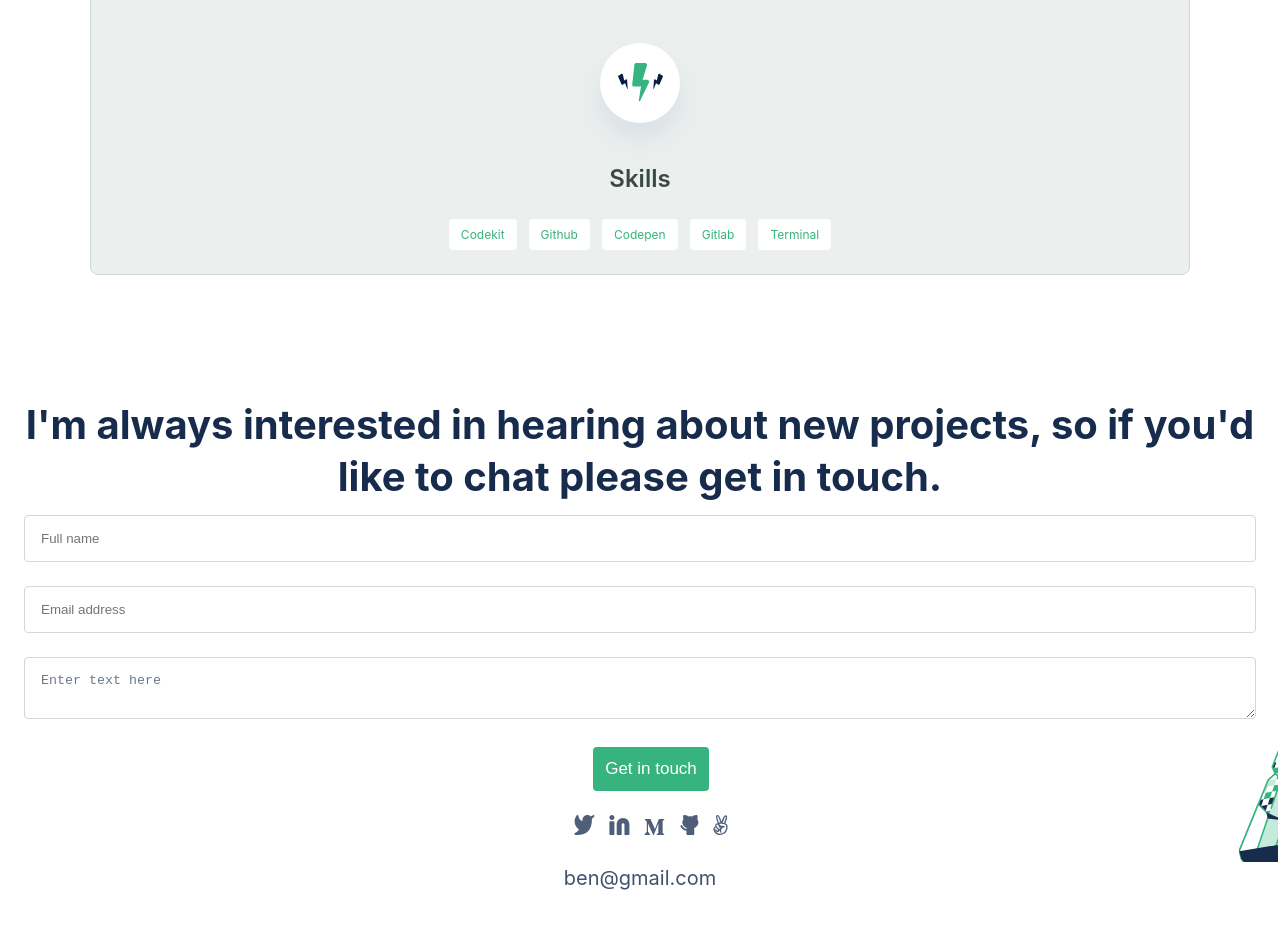
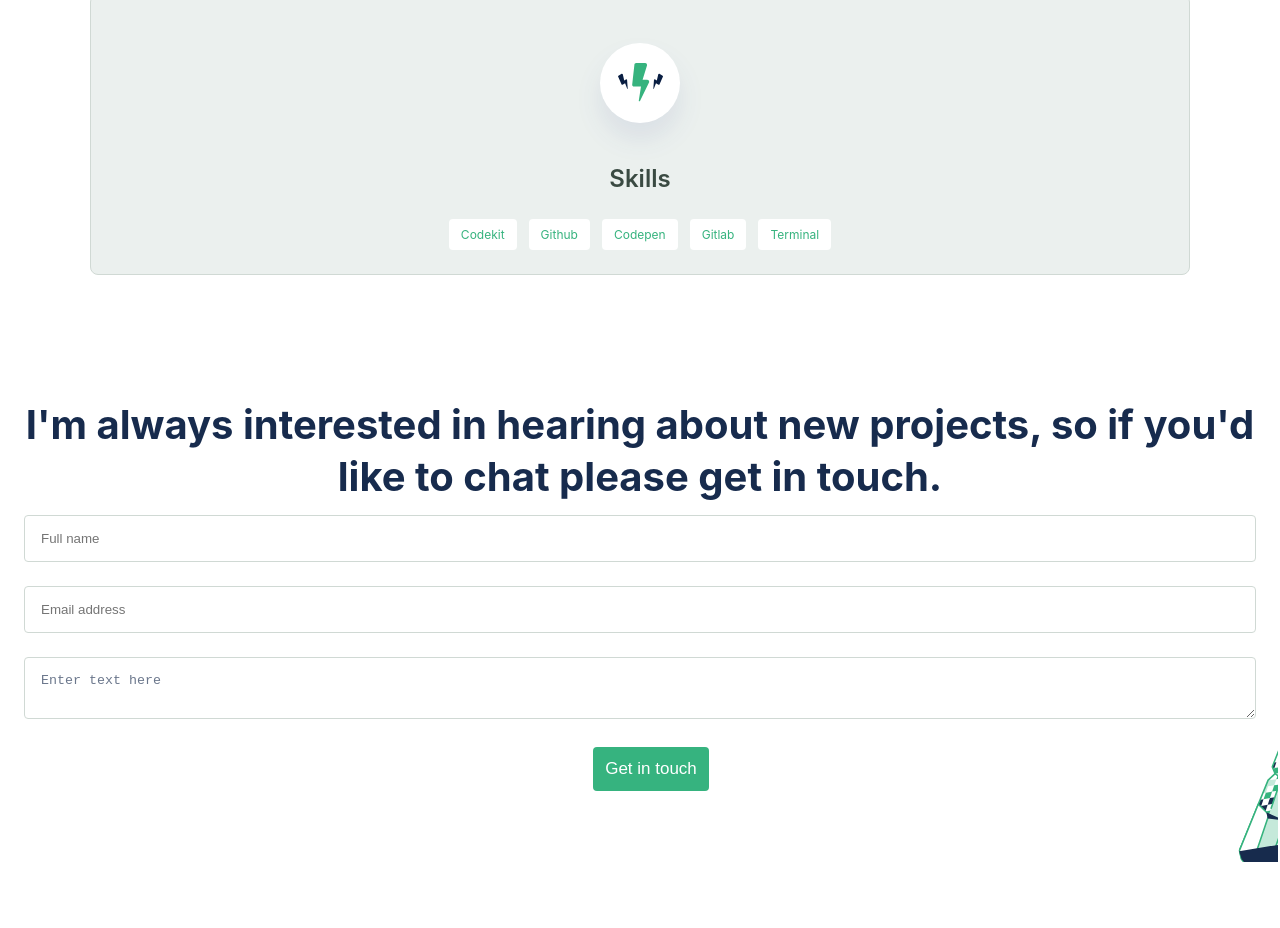
Before and after one commit to King-Benx/my-portfolio, a website: page index.html in a window 1280 px wide. Shown: the part 5256-6184 px from the top of the page. Drawn offline with Linux system fonts and the light colour scheme.

Commit message:
delivers contact form

```diff
--- a/index.html
+++ b/index.html
@@ -277,40 +277,14 @@
             <div></div>
             <div class="submit-section">
               <input type="submit" class="button" value="Get in touch" />
-              <div class="social">
-                <ul>
-                  <li>
-                    <a href="" target="_blank">
-                      <img src="images/twitter.svg" alt="twitter" />
-                    </a>
-                  </li>
-                  <li>
-                    <a href="" target="_blank">
-                      <img src="images/Linkedin icon.svg" alt="linkedin" />
-                    </a>
-                  </li>
-                  <li>
-                    <a href="" target="_blank">
-                      <img src="images/medium.svg" alt="medium" />
-                    </a>
-                  </li>
-                  <li>
-                    <a href="" target="_blank">
-                      <img src="images/github.svg" alt="github" />
-                    </a>
-                  </li>
-                  <li>
-                    <a href="" target="_blank">
-                      <img src="images/angellist.svg" alt="angellist" />
-                    </a>
-                  </li>
-                </ul>
-              </div>
+              <!-- social icons work -->
+              <!-- End social icons-->
             </div>
             <div></div>
           </div>
         </form>
-        <span>ben@gmail.com</span>
+        <!--start of email -->
+        <!-- end of end of email-->
       </section>
     </div>
   </body>
--- a/styles/styles.css
+++ b/styles/styles.css
@@ -94,14 +94,6 @@ header > div > a {
   line-height: 28px;
   font-weight: 400;
   color: var(--clr-accent);
-}
-
-#contact > span {
-  font-size: 20px;
-  color: var(--clr-text-about);
-  font-weight: 400;
-  line-height: 32px;
-  margin-block-start: 17px;
 }
 
 #intro > h1 > span {
```
